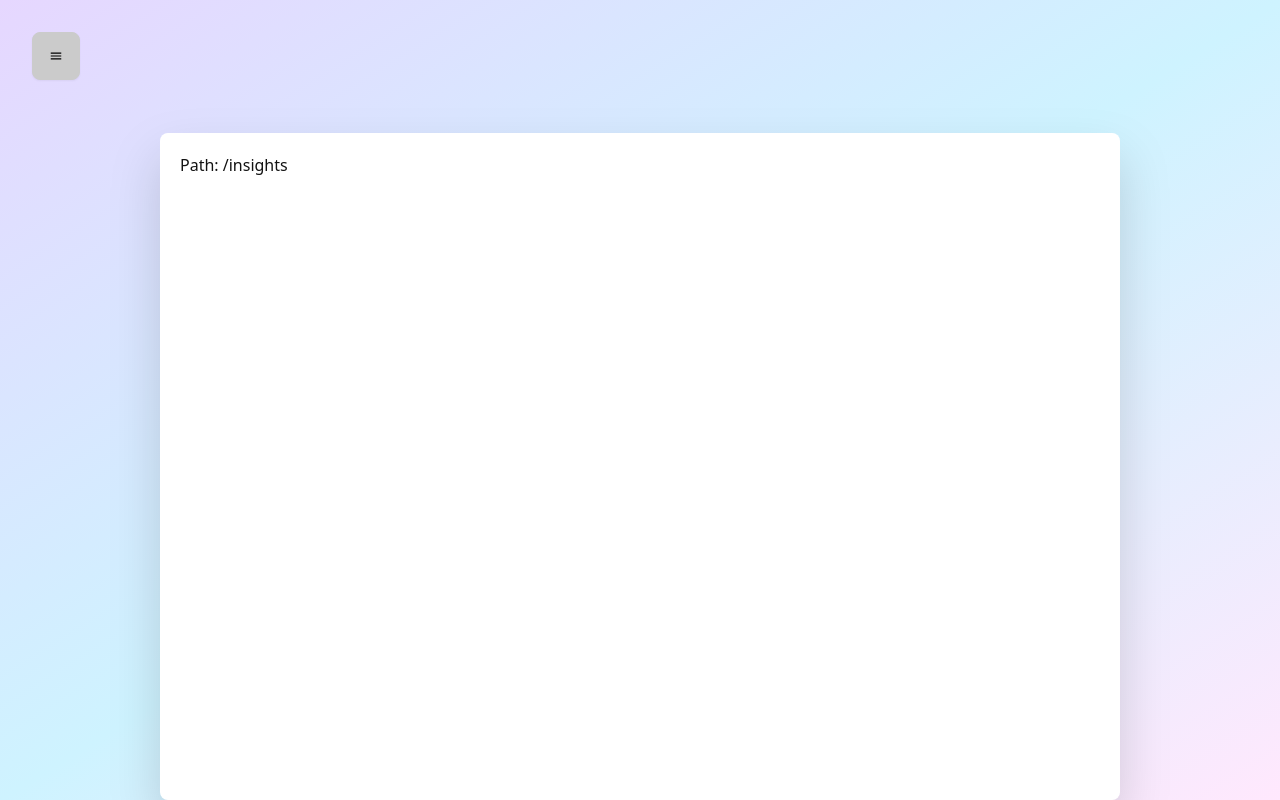
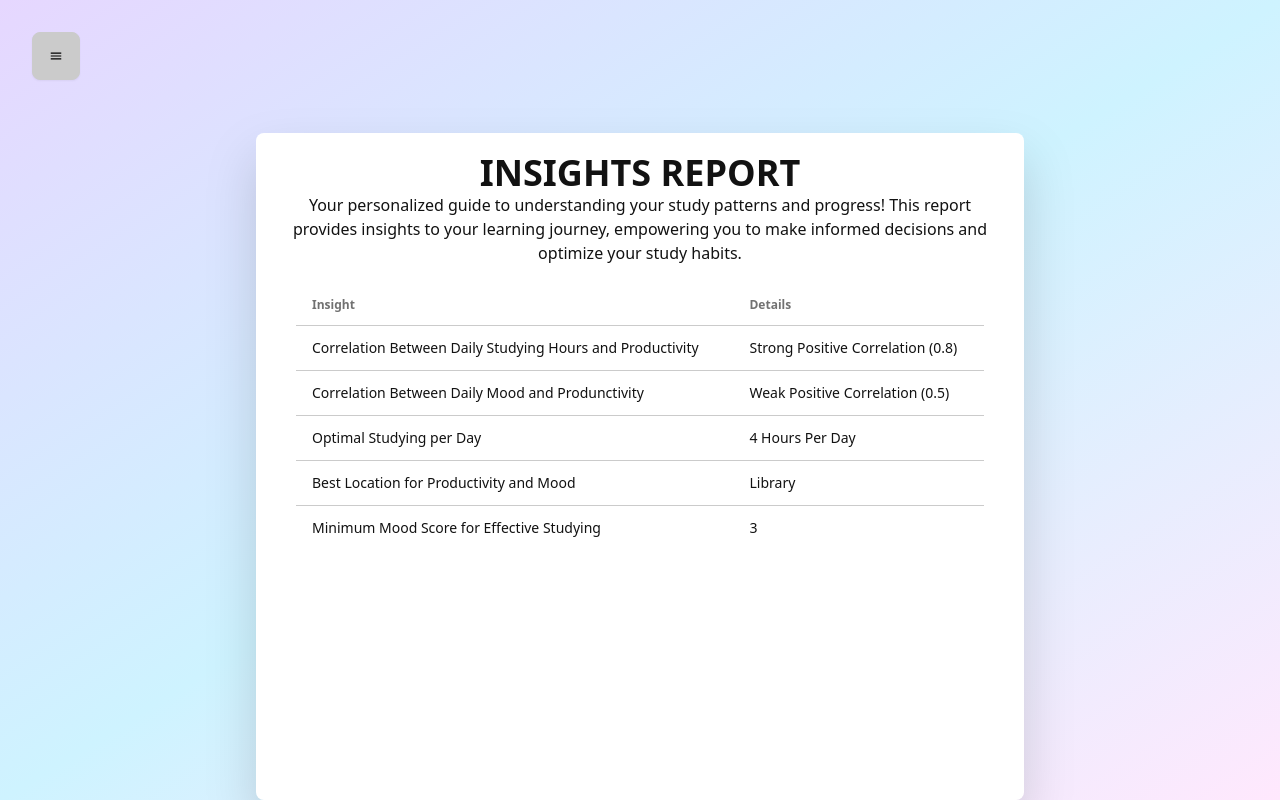
Before and after one commit to IsaacAu11/CM12005-group-cw, a SvelteKit app in the folder src/studyapp/: page /insights in a window 1280 px wide. Built offline with nearby package versions, Linux system fonts and the light colour scheme.

Commit message:
feat(insights): Insights Page Complete

```diff
--- a/src/studyapp/src/routes/insights/+page.svelte
+++ b/src/studyapp/src/routes/insights/+page.svelte
@@ -1,5 +1,113 @@
+<script lang="ts">
+	import { onMount } from 'svelte';
+
+	type InsightsHandler = {
+		studyHoursAndProductivity: number;
+		moodAndProductivity: number;
+		optimalStudyingHours: number;
+		bestLocation: string;
+		minimumMoodScore: number;
+	};
+
+	let insights: InsightsHandler | null = null;
+
+	function betweenRange(value: number, min: number, max: number) {
+		return value >= min && value < max;
+	}
+
+	function correlationStringWithNumber(correlationCoefficient: number) {
+		function correlationString(correlationCoefficient: number) {
+			// src: https://qph.cf2.quoracdn.net/main-qimg-93f9dc9d368e5e0021887d25dc25bb54-pjlq
+			switch (true) {
+				case correlationCoefficient <= -1:
+					return 'Perfect Negative Correlation';
+				case betweenRange(correlationCoefficient, -1, -0.8):
+					return 'Strong Negative Correlation';
+				case betweenRange(correlationCoefficient, -0.8, -0.6):
+					return 'Moderate Negative Correlation';
+				case betweenRange(correlationCoefficient, -0.6, -0.4):
+					return 'Weak Negative Correlation';
+				case betweenRange(correlationCoefficient, -0.4, -0.2):
+					return 'Very Weak Negative Correlation';
+				case betweenRange(correlationCoefficient, -0.2, 0.2):
+					return 'No Correlation';
+				case betweenRange(correlationCoefficient, 0.2, 0.4):
+					return 'Very Weak Positive Correlation';
+				case betweenRange(correlationCoefficient, 0.4, 0.6):
+					return 'Weak Positive Correlation';
+				case betweenRange(correlationCoefficient, 0.6, 0.8):
+					return 'Moderate Positive Correlation';
+				case betweenRange(correlationCoefficient, 0.8, 1):
+					return 'Strong Positive Correlation';
+				case correlationCoefficient >= 1:
+					return 'Perfect Positive Correlation';
+				default:
+					return 'No Correlation';
+			}
+		}
+		return correlationString(correlationCoefficient) + ' (' + correlationCoefficient + ')';
+	}
+
+	onMount(async () => {
+		await getInsights();
+	});
+
+	async function getInsights() {
+        // TODO: Backend Calculation
+		await new Promise((r) => setTimeout(r, 50));
+		insights = {
+			studyHoursAndProductivity: 0.8,
+			moodAndProductivity: 0.5,
+			optimalStudyingHours: 4,
+			bestLocation: 'Library',
+			minimumMoodScore: 3
+		};
+	}
+</script>
+
 <div class="h-screen w-full flex flex-col items-center justify-end">
-	<div class="pt-5 px-5 w-3/4 h-5/6 rounded-lg bg-secondary drop-shadow-2xl">
-		<p>Path: /insights</p>
+	<div class="pt-5 px-5 w-3/5 h-5/6 rounded-lg bg-secondary drop-shadow-2xl text-center">
+		<h1 class="text-center font-bold text-4xl">INSIGHTS REPORT</h1>
+		<p>
+			Your personalized guide to understanding your study patterns and progress! This report
+			provides insights to your learning journey, empowering you to make informed decisions and
+			optimize your study habits.
+		</p>
+		<div class="overflow-x-auto m-5">
+			{#if insights !== null}
+				<table class="table">
+					<thead>
+						<tr>
+							<th>Insight</th>
+							<th>Details</th>
+						</tr>
+					</thead>
+					<tbody>
+						<tr>
+							<td>Correlation Between Daily Studying Hours and Productivity</td>
+							<td>{correlationStringWithNumber(insights.studyHoursAndProductivity)}</td>
+						</tr>
+						<tr>
+							<td>Correlation Between Daily Mood and Produnctivity</td>
+							<td>{correlationStringWithNumber(insights.moodAndProductivity)}</td>
+						</tr>
+						<tr>
+							<td>Optimal Studying per Day</td>
+							<td>{insights.optimalStudyingHours} Hours Per Day</td>
+						</tr>
+						<tr>
+							<td>Best Location for Productivity and Mood</td>
+							<td>{insights.bestLocation}</td>
+						</tr>
+						<tr>
+							<td>Minimum Mood Score for Effective Studying</td>
+							<td>{insights.minimumMoodScore}</td>
+						</tr>
+					</tbody>
+				</table>
+			{:else}
+				<span class="loading loading-dots loading-lg text-primary"></span>
+			{/if}
+		</div>
 	</div>
 </div>
```
Also changed, not shown: src/studyapp/src/types/index.ts (line endings or trailing spaces).
